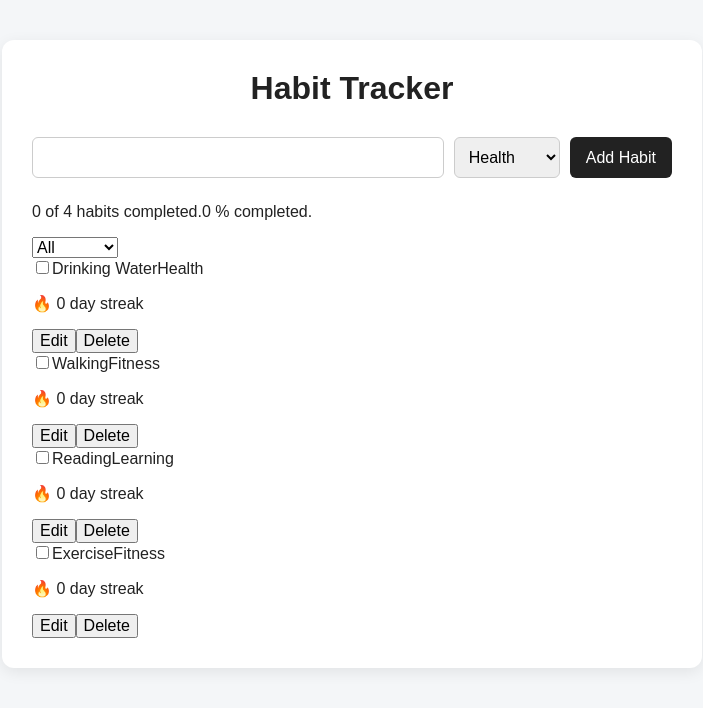
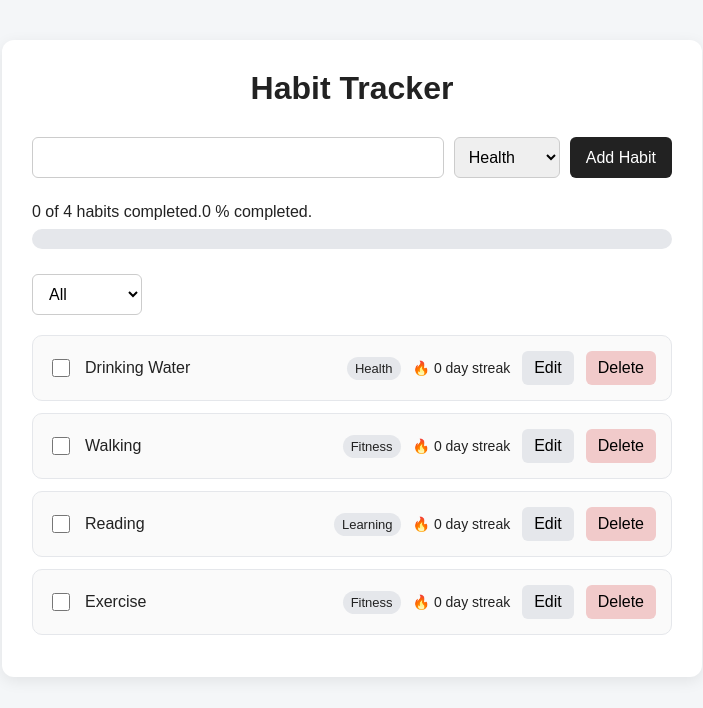
Before and after one commit to Mumbinyaguthii/Habit-Tracker, a React (Vite) app: page / in a window 1280 px wide. Shown: the top 708 px of the page, without its empty margins (288-991 px from the left). Built offline with nearby package versions, Linux system fonts and the light colour scheme.

Commit message:
added css

```diff
--- a/src/components/CategoryFilter.jsx
+++ b/src/components/CategoryFilter.jsx
@@ -1,6 +1,7 @@
 const CategoryFilter = ({ filterCategory, setFilterCategory }) => {
   return (
     <select
+      className="category-filter"
       value={filterCategory}
       onChange={(e) => setFilterCategory(e.target.value)}
     >
--- a/src/components/HabitItem.jsx
+++ b/src/components/HabitItem.jsx
@@ -50,7 +50,9 @@ const HabitItem = ({
       )}
       <span>{habit.category}</span>
 
-      <p>🔥 {calculateStreak(habit.completedDates)} day streak</p>
+      <p className="streak">
+        🔥 {calculateStreak(habit.completedDates)} day streak
+      </p>
 
       <button className="edit" onClick={() => setIsEditting(true)}>
         Edit
--- a/src/components/ProgressBar.jsx
+++ b/src/components/ProgressBar.jsx
@@ -1,6 +1,6 @@
 const ProgressBar = ({ completedHabits, habits, completedPercentage }) => {
   return (
-    <>
+    <div className="progress-section">
       <p>
         {completedHabits.length} of {habits.length} habits completed.
         {""}
@@ -13,7 +13,7 @@ const ProgressBar = ({ completedHabits, habits, completedPercentage }) => {
           style={{ width: `${completedPercentage}%` }}
         ></div>
       </div>
-    </>
+    </div>
   );
 };
 
--- a/src/index.css
+++ b/src/index.css
@@ -63,3 +63,111 @@ select {
 .add:hover {
   opacity: 0.85;
 }
+
+.progress-section {
+  margin-bottom: 25px;
+}
+
+.progress-section p {
+  margin-bottom: 8px;
+  font-weight: 500;
+}
+
+.progress-bar {
+  width: 100%;
+  height: 20px;
+  background: #e5e7eb;
+  border-radius: 10px;
+  overflow: hidden;
+}
+
+.progress {
+  height: 100%;
+  border-radius: 10px;
+  background: #4caf50;
+  transition: width 0.3s ease;
+}
+
+.category-filter {
+  padding: 10px 12px;
+  margin-bottom: 20px;
+  border: 1px solid #ccc;
+  border-radius: 6px;
+  background: white;
+  cursor: pointer;
+}
+
+.habit-item {
+  display: flex;
+  align-items: center;
+  gap: 12px;
+  padding: 15px;
+  margin-bottom: 12px;
+  border: 1px solid #e5e7eb;
+  border-radius: 10px;
+  background: #fafafa;
+}
+
+.habit-item input[type="checkbox"] {
+  width: 18px;
+  height: 18px;
+  cursor: pointer;
+}
+
+.habit-item span:first-of-type {
+  flex: 1;
+  font-weight: 500;
+}
+
+.habit-item span:nth-of-type(2) {
+  font-size: 13px;
+  padding: 4px 8px;
+  border-radius: 12px;
+  background: #e5e7eb;
+}
+
+.streak {
+  margin: 0;
+  font-size: 14px;
+  white-space: nowrap;
+}
+
+.edit,
+.del {
+  border: none;
+  padding: 8px 12px;
+  border-radius: 6px;
+  cursor: pointer;
+}
+
+.edit {
+  background: #e5e7eb;
+}
+
+.del {
+  background: #f1caca;
+}
+
+.edit:hover,
+.del:hover {
+  opacity: 0.8;
+}
+
+@media (max-width: 600px) {
+  .app {
+    margin: 15px;
+    padding: 20px;
+  }
+
+  .habit-form {
+    flex-direction: column;
+  }
+
+  .habit-item {
+    flex-wrap: wrap;
+  }
+
+  .streak {
+    width: 100%;
+  }
+}
```
